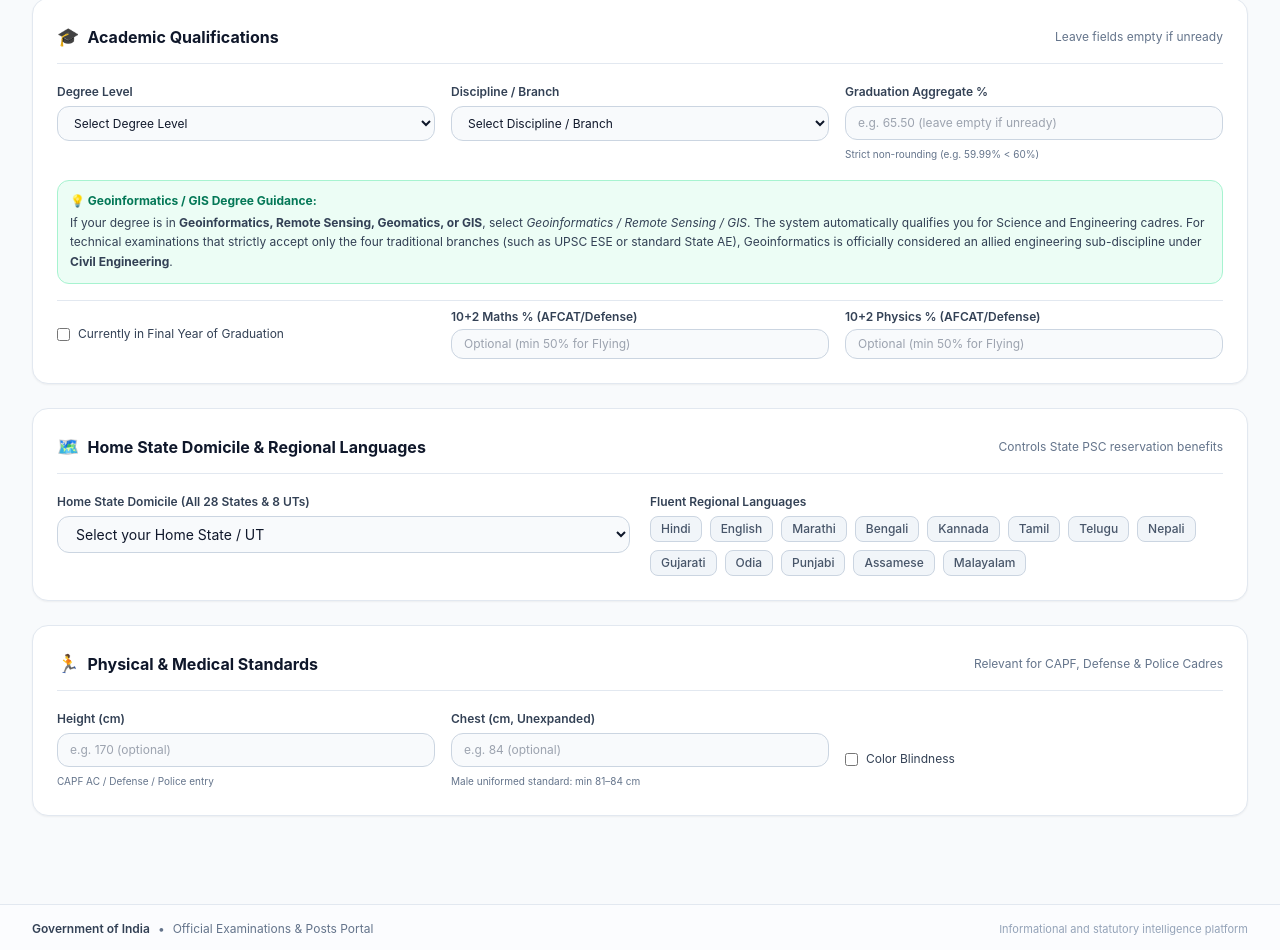
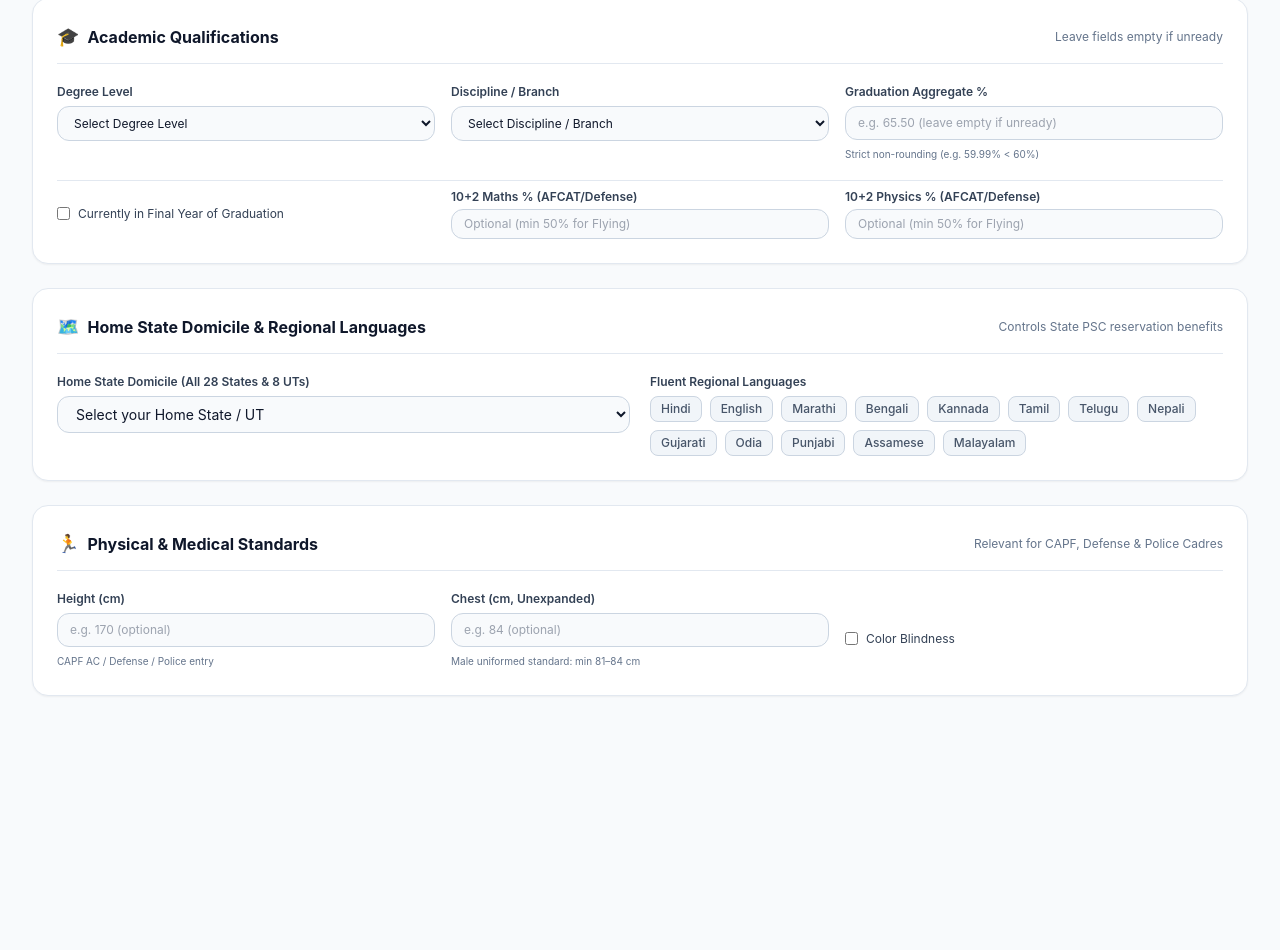
Before and after one commit to priiyannshu/GoI, a Vue app in the folder frontend/: page /profile in a window 1280 px wide. Shown: the part 591-1541 px from the top of the page. After the commit the page ends 1375 px from the top, so only its background shows below. Built offline with nearby package versions, Linux system fonts and the light colour scheme.

Commit message:
fix(ui): remove footer text across all views and remove geoinformatics guidance notice

```diff
--- a/frontend/src/components/common/AppFooter.vue
+++ b/frontend/src/components/common/AppFooter.vue
@@ -1,18 +1,7 @@
 <template>
-  <footer class="mt-auto border-t border-slate-200 dark:border-slate-800 bg-white/40 dark:bg-slate-900/40 text-slate-500 text-xs py-4 transition-colors">
-    <div class="max-w-7xl mx-auto px-4 sm:px-6 lg:px-8 flex flex-col sm:flex-row items-center justify-between gap-2 text-center sm:text-left">
-      <div class="flex items-center space-x-2">
-        <span class="text-slate-700 dark:text-slate-400 font-semibold">Government of India</span>
-        <span>•</span>
-        <span>Official Examinations & Posts Portal</span>
-      </div>
-      <div class="text-[11px] text-slate-400 dark:text-slate-500">
-        Informational and statutory intelligence platform
-      </div>
-    </div>
-  </footer>
+  <footer class="mt-auto transition-colors"></footer>
 </template>
 
 <script setup lang="ts">
-// Clean, dignified Government of India footer
+// Clean empty footer
 </script>
--- a/frontend/src/components/common/AppHeader.vue
+++ b/frontend/src/components/common/AppHeader.vue
@@ -123,15 +123,7 @@
             </div>
 
             <!-- Drawer Footer -->
-            <div class="pt-6 border-t border-slate-200 dark:border-slate-800 text-xs text-slate-500 space-y-1">
-              <div class="flex items-center justify-between text-[11px]">
-                <span class="font-semibold text-slate-700 dark:text-slate-300">Government of India</span>
-                <span class="font-mono text-emerald-600 dark:text-emerald-400">Official Portal</span>
-              </div>
-              <p class="text-[10px] text-slate-500 dark:text-slate-400 leading-relaxed">
-                Statutory eligibility, recruitment cadres, syllabus intelligence, and career benefits.
-              </p>
-            </div>
+            <div class="pt-6 border-t border-slate-200 dark:border-slate-800"></div>
           </div>
         </div>
       </transition>
--- a/frontend/src/views/ProfileView.vue
+++ b/frontend/src/views/ProfileView.vue
@@ -225,13 +225,6 @@
             </div>
           </div>
 
-          <!-- Geoinformatics Branch Guidance Note -->
-          <div class="p-3 rounded-xl bg-emerald-50 dark:bg-emerald-950/20 border border-emerald-200 dark:border-emerald-800/40 text-xs text-slate-700 dark:text-slate-300 space-y-1">
-            <span class="font-bold text-emerald-700 dark:text-emerald-400">💡 Geoinformatics / GIS Degree Guidance:</span>
-            <p class="leading-relaxed">
-              If your degree is in <strong>Geoinformatics, Remote Sensing, Geomatics, or GIS</strong>, select <em>Geoinformatics / Remote Sensing / GIS</em>. The system automatically qualifies you for Science and Engineering cadres. For technical examinations that strictly accept only the four traditional branches (such as UPSC ESE or standard State AE), Geoinformatics is officially considered an allied engineering sub-discipline under <strong>Civil Engineering</strong>.
-            </p>
-          </div>
 
           <!-- Final Year Toggle & 10+2 Marks -->
           <div class="grid grid-cols-1 md:grid-cols-3 gap-4 pt-2 border-t border-slate-200 dark:border-slate-800 items-center">
```
